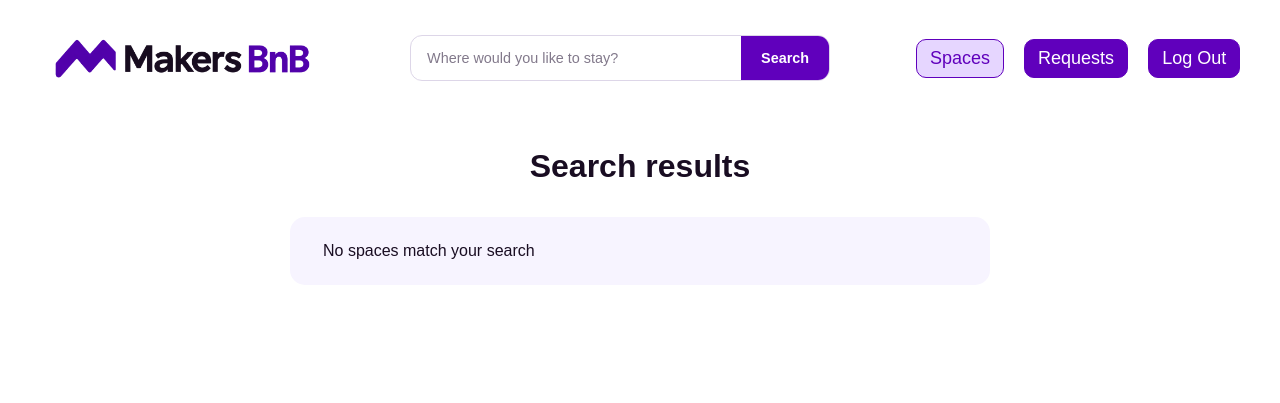
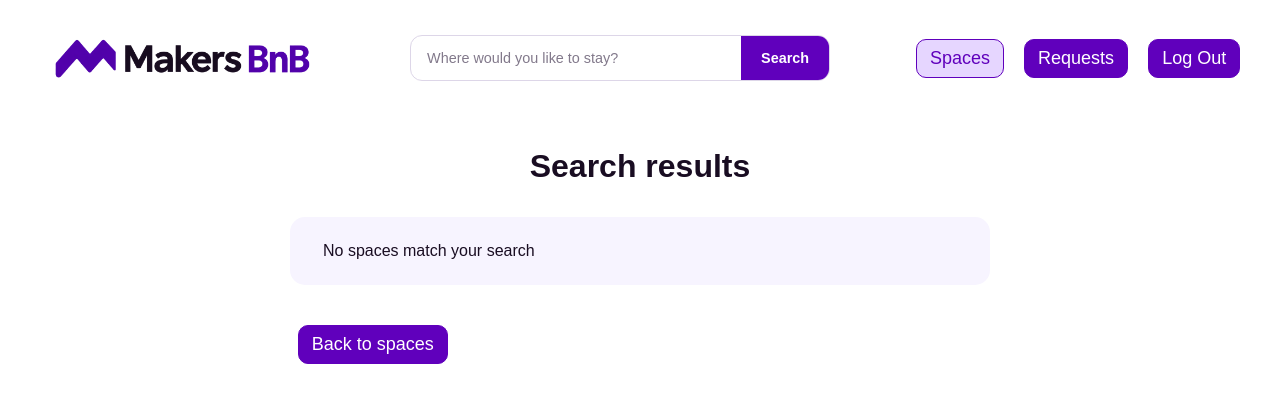
Before and after one commit to SamuelStandcumbe/ignis_makersbnb, a Flask app: page /search/1 in a window 1280 px wide. Shown: the top 403 px of the page. Run offline with Flask 3, Linux system fonts and the light colour scheme; data that the repository does not hold is empty; some libraries are stand-ins or nearby versions.

Commit message:
add back button

```diff
--- a/templates/search_results.html
+++ b/templates/search_results.html
@@ -49,7 +49,9 @@
                         </article>
                     </a>
                 {% endfor %}
+                <a class="navigation" href="/spaces">Back to spaces</a>
             </section>
+
         </main>
     </body>
 </html>
```
